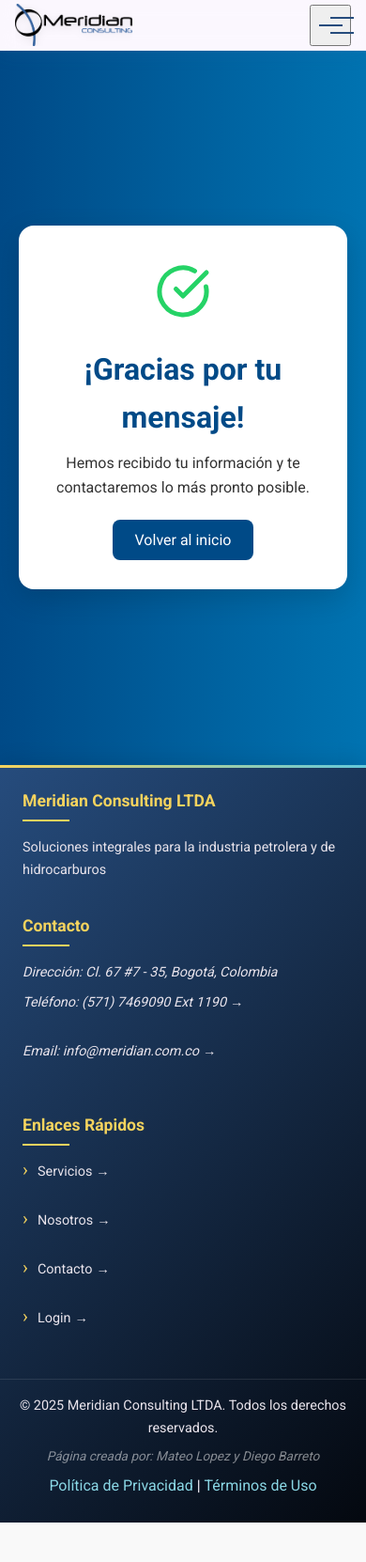
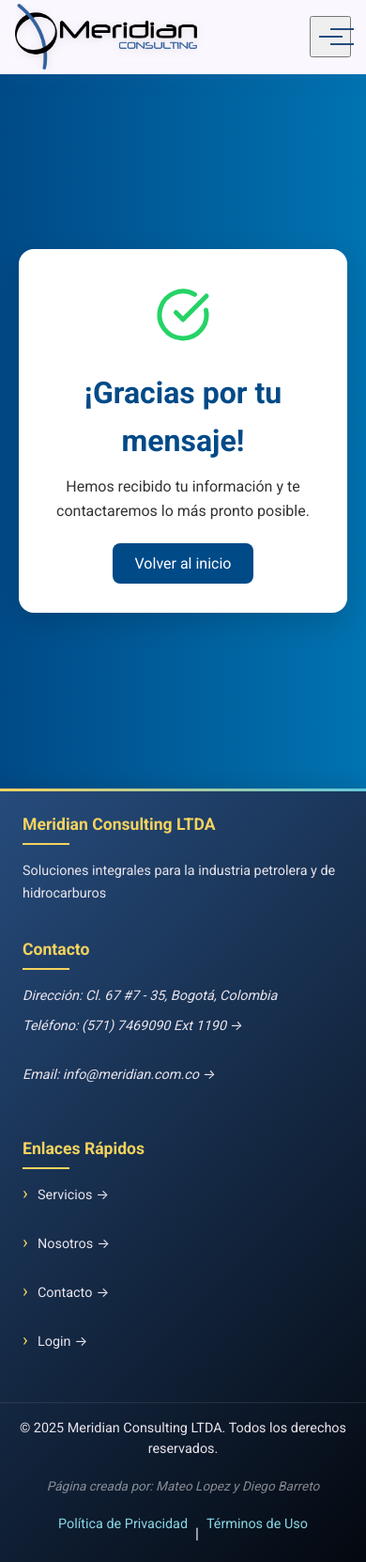
Before and after one commit to MeridianConsulting/Web, a React (Create React App) app in the folder frontend/: page /gracias in a window 390 px wide. Shown: the top 1662 px of the page at 94% size. Before the commit the page ends 1620 px from the top, so only its background shows below. Built offline with nearby package versions, Linux system fonts and the light colour scheme.

Commit message:
last change

```diff
--- a/frontend/src/styles/styles.css
+++ b/frontend/src/styles/styles.css
@@ -41,9 +41,9 @@
   --color-accent-dark: #c7a41a; /* Variante más oscura del amarillo */
   --color-hero-accent-dark: #d2b230; /* Variante más oscura del amarillo */
 
-  /* Tipografía */
-  --font-family-primary: 'Roboto', sans-serif;
-  --font-family-secondary: 'Open Sans', sans-serif;
+  /* Tipografía con fallbacks robustos */
+  --font-family-primary: 'Roboto', -apple-system, BlinkMacSystemFont, 'Segoe UI', 'Helvetica Neue', Arial, sans-serif;
+  --font-family-secondary: 'Open Sans', -apple-system, BlinkMacSystemFont, 'Segoe UI', 'Helvetica Neue', Arial, sans-serif;
 
   /* Espaciado */
   --spacing-xs: 0.25rem;
@@ -73,10 +73,13 @@
 /* Estilos generales */
 body {
   font-family: var(--font-family-primary);
+  font-family: 'Roboto', -apple-system, BlinkMacSystemFont, 'Segoe UI', 'Helvetica Neue', Arial, sans-serif; /* Fallback explícito */
   color: var(--color-dark);
   background-color: var(--color-background);
   line-height: 1.6;
   transition: font-size var(--transition-normal);
+  -webkit-font-smoothing: antialiased;
+  -moz-osx-font-smoothing: grayscale;
 }
 
 a {
@@ -101,6 +104,8 @@
   -webkit-backdrop-filter: blur(10px);
   color: var(--color-primary-dark);
   padding: var(--spacing-sm) 0;
+  padding: 0.5rem 0; /* Valor explícito para producción */
+  min-height: 80px; /* Altura mínima fija */
   position: sticky;
   top: 0;
   z-index: 100;
@@ -110,6 +115,8 @@
   align-items: center;
   transition: all var(--transition-normal);
   border-bottom: 1px solid rgba(51, 97, 157, 0.08);
+  width: 100%; /* Asegura ancho completo */
+  box-sizing: border-box; /* Incluye padding en el ancho */
 }
 
 .Informacion{
@@ -131,9 +138,12 @@
   max-width: 1200px;
   margin: 0 auto;
   padding: 0 var(--spacing-xl);
+  padding: 0 2rem; /* Valor explícito para producción */
+  min-height: 80px; /* Altura mínima para evitar compresión */
   display: flex;
   justify-content: space-between;
   align-items: center;
+  gap: 1.5rem; /* Espacio mínimo entre logo y navegación */
 }
 
 /* Logo */
@@ -141,8 +151,12 @@
   display: flex;
   align-items: center;
   padding-left: var(--spacing-md);
+  padding-left: 1rem; /* Valor explícito para producción */
+  padding-right: 1rem; /* Espacio a la derecha del logo */
+  min-width: fit-content; /* Evita que se comprima */
   position: relative;
   overflow: hidden;
+  flex-shrink: 0; /* Evita que el logo se reduzca */
 }
 
 .logo a {
@@ -174,9 +188,13 @@
 
 .navbar-logo {
   height: 70px;
+  min-height: 70px; /* Altura mínima fija */
   width: auto;
+  max-width: 200px; /* Ancho máximo para evitar que se estire */
+  object-fit: contain; /* Mantiene proporciones */
   transition: height 0.4s cubic-bezier(0.19, 1, 0.22, 1);
   filter: drop-shadow(0 2px 4px rgba(0, 0, 0, 0.1));
+  flex-shrink: 0; /* Evita que se comprima */
 }
 
 /* Navegación */
@@ -184,9 +202,12 @@
   list-style: none;
   display: flex;
   gap: 20px;
+  gap: clamp(15px, 20px, 25px); /* Gap responsivo con mínimo de 15px */
   align-items: center;
   padding: 0;
   margin: 0;
+  flex-wrap: nowrap; /* Evita que los elementos se apilen */
+  flex-shrink: 1; /* Permite que se ajuste pero mantiene tamaño */
 }
 
 .nav-links li {
@@ -433,6 +454,9 @@
   .header-container {
     max-width: 100%;
     padding: 0 var(--spacing-lg);
+    padding: 0 1.5rem; /* Valor explícito */
+    min-height: 75px; /* Mantiene altura mínima */
+    gap: 1.25rem; /* Mantiene espacio entre elementos */
   }
 
   .nav-links {
@@ -457,10 +481,14 @@
 @media (max-width: 992px) {
   .header-container {
     padding: 0 var(--spacing-md);
+    padding: 0 1rem; /* Valor explícito */
+    min-height: 70px; /* Mantiene altura mínima */
+    gap: 1rem; /* Mantiene espacio mínimo */
   }
 
   .nav-links {
     gap: 12px;
+    gap: 0.75rem; /* Valor explícito */
   }
 
   .nav-links a {
@@ -479,6 +507,9 @@
 
   .logo {
     padding-left: var(--spacing-sm);
+    padding-left: 0.5rem; /* Valor explícito */
+    padding-right: 0.75rem; /* Mantiene espacio */
+    flex-shrink: 0; /* Evita compresión */
   }
 
   .dropdown-content {
@@ -579,16 +610,23 @@
 @media (max-width: 768px) {
   .main-header {
     padding: var(--spacing-xs) 0;
+    padding: 0.25rem 0; /* Valor explícito */
+    min-height: 70px; /* Mantiene altura mínima */
     position: relative;
   }
 
   .header-container {
     padding: 0 var(--spacing-md);
+    padding: 0 1rem; /* Valor explícito */
     justify-content: space-between;
+    min-height: 70px; /* Mantiene altura mínima */
+    gap: 0.75rem; /* Mantiene espacio mínimo */
   }
 
   .logo {
     padding-left: 0;
+    padding-right: 0.5rem; /* Mantiene espacio mínimo */
+    flex-shrink: 0; /* Evita compresión */
   }
 
   .logo a {
@@ -779,19 +817,30 @@
 .footer-bottom {
   border-top: 1px solid rgba(255, 255, 255, 0.1);
   padding-top: var(--spacing-md);
+  padding-top: 1rem; /* Valor explícito */
   text-align: center;
   max-width: 1200px;
   margin: 0 auto;
-  padding: var(--spacing-md) var(--spacing-md) 0;
+  padding: 1rem 1rem 0; /* Valores explícitos */
   position: relative;
   z-index: 2;
+  display: flex;
+  flex-direction: column;
+  gap: 0.5rem; /* Espacio entre elementos */
+  align-items: center;
 }
 
 .footer-bottom p {
   margin-bottom: var(--spacing-sm);
+  margin-bottom: 0.5rem; /* Valor explícito */
   font-size: 0.9rem;
+  font-size: clamp(0.85rem, 0.9rem, 1rem); /* Tamaño responsivo con mínimo */
   color: var(--color-secondary-dark);
   transition: color 0.3s ease;
+  line-height: 1.5;
+  white-space: normal; /* Permite que el texto se ajuste */
+  word-wrap: break-word; /* Evita desbordamiento */
+  max-width: 100%; /* Evita que se desborde */
 }
 
 .footer-credits {
@@ -801,11 +850,23 @@
   margin-top: var(--spacing-xs);
 }
 
+.footer-bottom nav {
+  display: flex;
+  flex-wrap: wrap;
+  justify-content: center;
+  gap: 0.5rem; /* Espacio entre enlaces */
+  align-items: center;
+  margin-top: 0.25rem;
+}
+
 .footer-bottom a {
   color: var(--color-tertiary-light);
   transition: color 0.3s ease, transform 0.3s ease;
   display: inline-block;
   position: relative;
+  white-space: nowrap; /* Evita que los enlaces se partan */
+  font-size: 0.9rem;
+  font-size: clamp(0.85rem, 0.9rem, 1rem); /* Tamaño responsivo */
 }
 
 .footer-bottom a:hover {
@@ -842,6 +903,8 @@
 
   .footer-bottom {
     padding: var(--spacing-md) var(--spacing-sm) 0;
+    padding: 1rem 0.5rem 0; /* Valores explícitos */
+    gap: 0.4rem; /* Mantiene espacio entre elementos */
   }
 }
 
```
